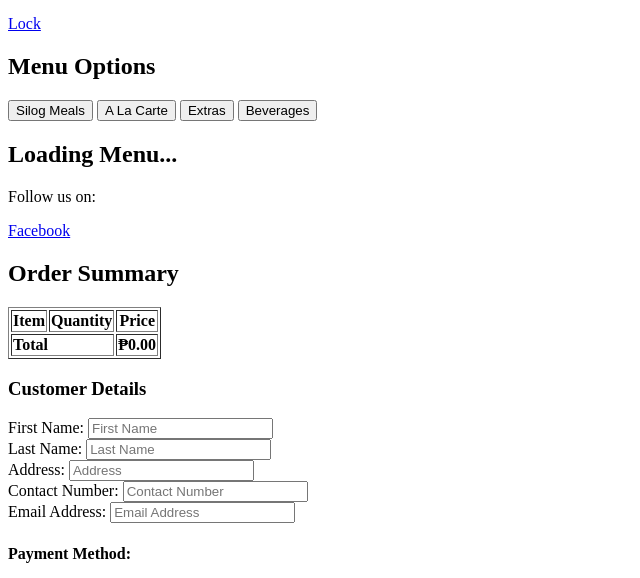
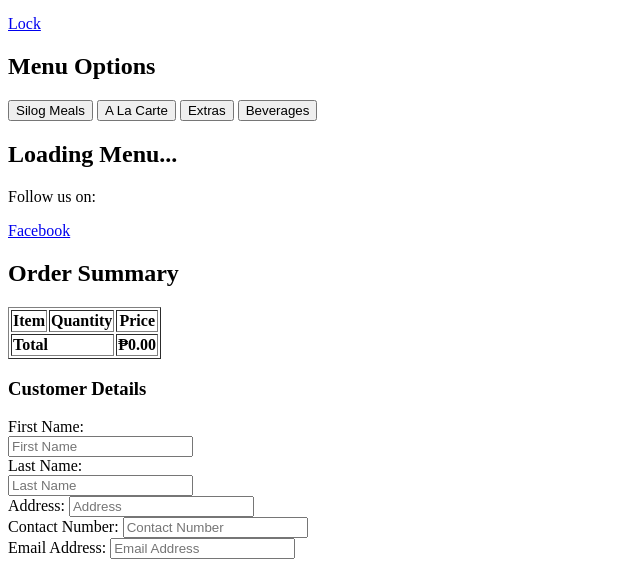
Before and after one commit to ArcielleGercan/Goto-Pares-Atbp, a website with bundled scripts: page my project/index.html in a window 1280 px wide. Shown: the part 356-934 px from the top of the page, without its empty margins (0-640 px from the left). Built offline with nearby package versions, Linux system fonts and the light colour scheme; a script that the page names is missing.

Commit message:
trying breaks

```diff
--- a/my project/index.html
+++ b/my project/index.html
@@ -55,11 +55,11 @@
     <h3 class="customer-details-title">Customer Details</h3>
     <form class="customer-form">
         <div class="name-group">
-            <label for="first-name">First Name:</label>
+            <label for="first-name">First Name:</label> <br>
             <input type="text" id="first-name" class="input-field" placeholder="First Name" required>
             <br>
 
-            <label for="last-name">Last Name:</label>
+            <label for="last-name">Last Name:</label> <br>
             <input type="text" id="last-name" class="input-field" placeholder="Last Name" required>
             <br>
         </div>
```
